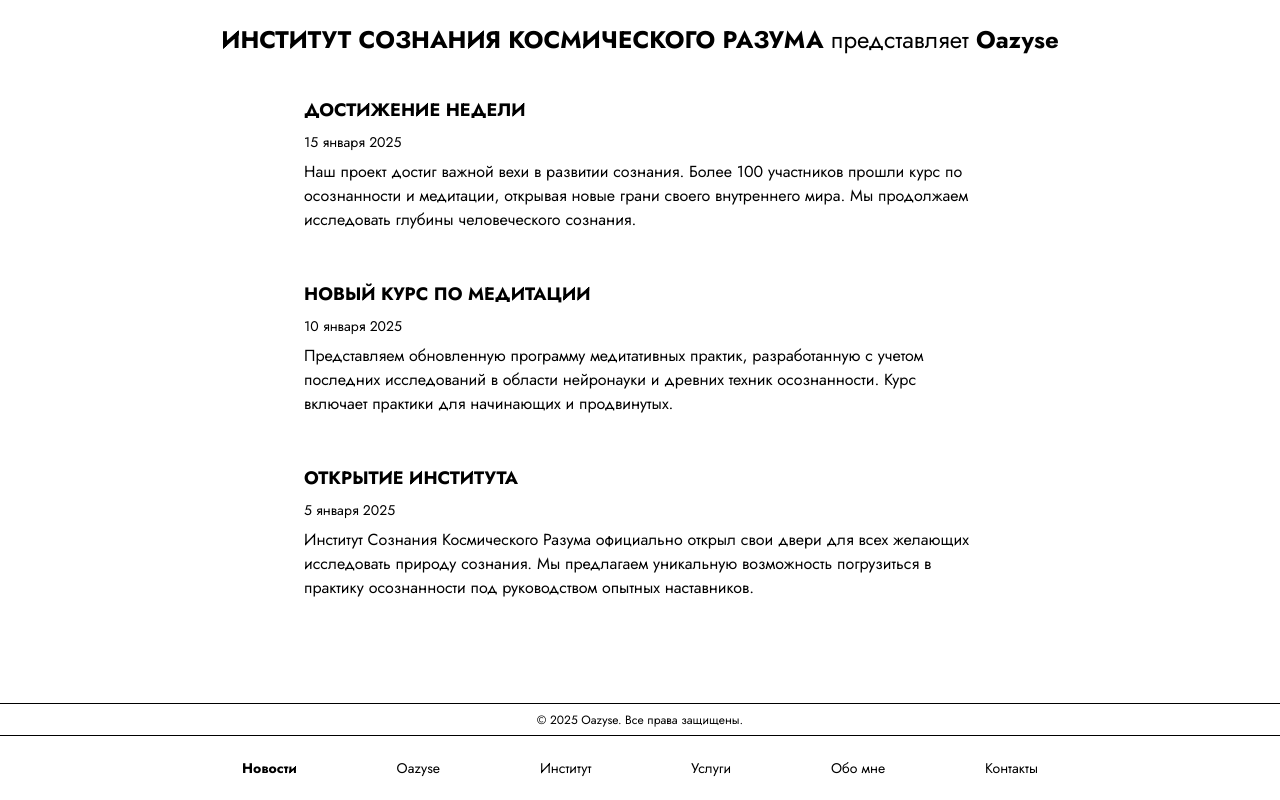
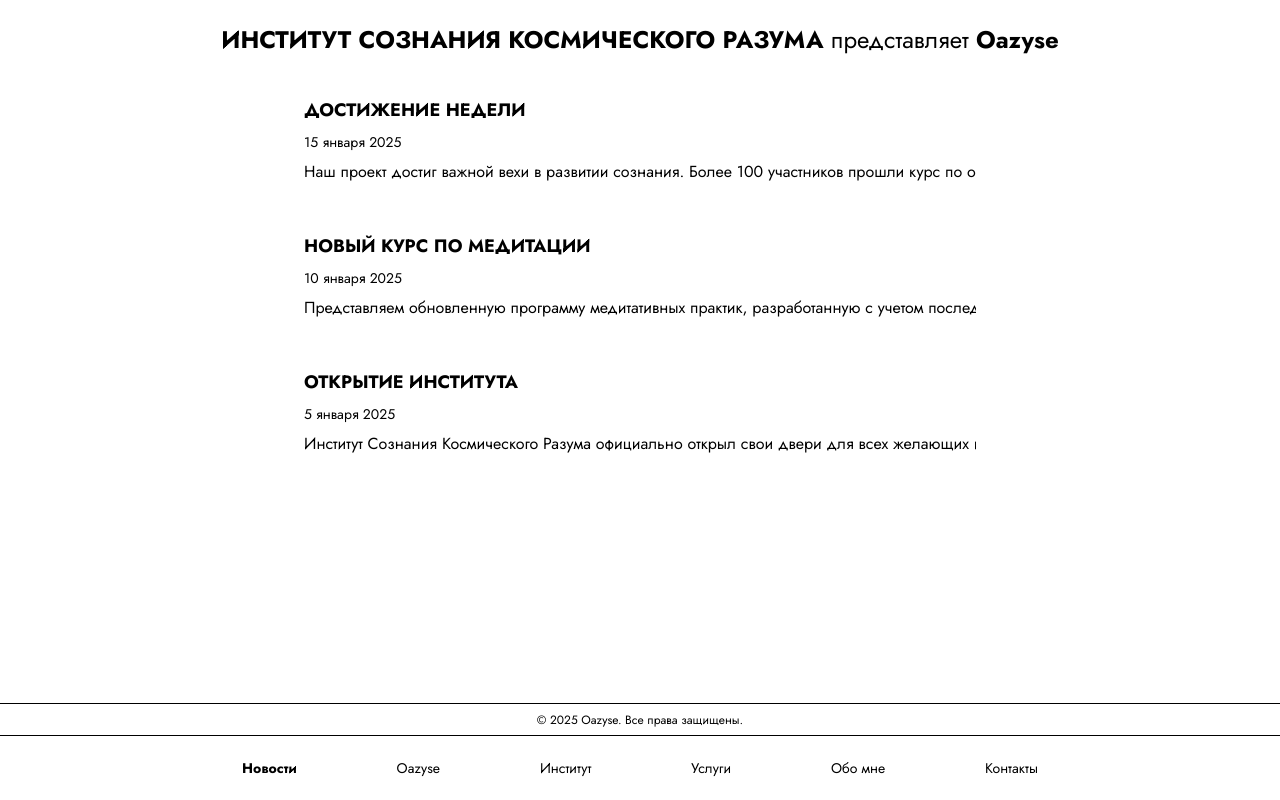
Before and after one commit to odyzesoazyse-sketch/oazyse, a React (Vite) app: page / in a window 1280 px wide. Built offline with nearby package versions, Linux system fonts and the light colour scheme; the HTML template or start-up script is replaced by a standard one.

Commit message:
Make tab swiping carousel
Implement swipe-driven tab navigation with carousel-like transitions while preserving instant tab switches on bottom tab clicks. Add drag-to-view next/previous tabs with smooth translations and reversible drag, without animation on direct tab taps.

```diff
--- a/src/pages/Index.tsx
+++ b/src/pages/Index.tsx
@@ -11,46 +11,58 @@ import ContactsSection from '@/components/sections/ContactsSection';
 const Index = () => {
   const tabs = ['news', 'oazyse', 'institute', 'services', 'about', 'contacts'];
   const [activeTab, setActiveTab] = useState('news');
-  const [direction, setDirection] = useState<'left' | 'right' | null>(null);
+  const [isDragging, setIsDragging] = useState(false);
+  const [dragOffset, setDragOffset] = useState(0);
+  const [isAnimating, setIsAnimating] = useState(false);
   const touchStartX = useRef<number>(0);
-  const touchEndX = useRef<number>(0);
   const containerRef = useRef<HTMLDivElement>(null);
 
-  const handleSwipe = () => {
-    const swipeThreshold = 50;
-    const diff = touchStartX.current - touchEndX.current;
+  const getCurrentIndex = () => tabs.indexOf(activeTab);
 
-    if (Math.abs(diff) > swipeThreshold) {
-      const currentIndex = tabs.indexOf(activeTab);
+  const handleTouchStart = (e: React.TouchEvent) => {
+    touchStartX.current = e.touches[0].clientX;
+    setIsDragging(true);
+  };
 
-      if (diff > 0 && currentIndex < tabs.length - 1) {
-        // Свайп влево - следующая вкладка
-        setDirection('left');
-        setTimeout(() => {
-          setActiveTab(tabs[currentIndex + 1]);
-          setDirection(null);
-        }, 50);
-      } else if (diff < 0 && currentIndex > 0) {
-        // Свайп вправо - предыдущая вкладка
-        setDirection('right');
-        setTimeout(() => {
-          setActiveTab(tabs[currentIndex - 1]);
-          setDirection(null);
-        }, 50);
-      }
+  const handleTouchMove = (e: React.TouchEvent) => {
+    if (!isDragging) return;
+
+    const currentX = e.touches[0].clientX;
+    const diff = currentX - touchStartX.current;
+    const currentIndex = getCurrentIndex();
+
+    // Ограничиваем drag на границах
+    if ((diff > 0 && currentIndex === 0) || (diff < 0 && currentIndex === tabs.length - 1)) {
+      setDragOffset(diff * 0.3); // Легкий эффект сопротивления на границах
+    } else {
+      setDragOffset(diff);
     }
   };
 
-  const handleTouchStart = (e: React.TouchEvent) => {
-    touchStartX.current = e.touches[0].clientX;
-  };
+  const handleTouchEnd = () => {
+    if (!isDragging) return;
 
-  const handleTouchMove = (e: React.TouchEvent) => {
-    touchEndX.current = e.touches[0].clientX;
-  };
+    setIsDragging(false);
+    const threshold = 100; // Минимальное расстояние для переключения
+    const currentIndex = getCurrentIndex();
 
-  const handleTouchEnd = () => {
-    handleSwipe();
+    if (Math.abs(dragOffset) > threshold) {
+      setIsAnimating(true);
+
+      if (dragOffset < 0 && currentIndex < tabs.length - 1) {
+        // Свайп влево - следующая вкладка
+        setActiveTab(tabs[currentIndex + 1]);
+      } else if (dragOffset > 0 && currentIndex > 0) {
+        // Свайп вправо - предыдущая вкладка
+        setActiveTab(tabs[currentIndex - 1]);
+      }
+
+      setTimeout(() => {
+        setIsAnimating(false);
+      }, 300);
+    }
+
+    setDragOffset(0);
   };
 
   useEffect(() => {
@@ -58,43 +70,57 @@ const Index = () => {
     if (!container) return;
 
     let startX = 0;
-    let endX = 0;
+    let currentX = 0;
+    let mouseDown = false;
 
     const handleMouseDown = (e: MouseEvent) => {
       startX = e.clientX;
+      currentX = e.clientX;
+      mouseDown = true;
+      setIsDragging(true);
     };
 
     const handleMouseMove = (e: MouseEvent) => {
-      if (startX === 0) return;
-      endX = e.clientX;
+      if (!mouseDown) return;
+
+      currentX = e.clientX;
+      const diff = currentX - startX;
+      const currentIndex = getCurrentIndex();
+
+      if ((diff > 0 && currentIndex === 0) || (diff < 0 && currentIndex === tabs.length - 1)) {
+        setDragOffset(diff * 0.3);
+      } else {
+        setDragOffset(diff);
+      }
     };
 
     const handleMouseUp = () => {
-      if (startX === 0) return;
+      if (!mouseDown) return;
 
-      const swipeThreshold = 50;
-      const diff = startX - endX;
+      mouseDown = false;
+      setIsDragging(false);
 
-      if (Math.abs(diff) > swipeThreshold) {
-        const currentIndex = tabs.indexOf(activeTab);
+      const threshold = 100;
+      const diff = currentX - startX;
+      const currentIndex = getCurrentIndex();
 
-        if (diff > 0 && currentIndex < tabs.length - 1) {
-          setDirection('left');
-          setTimeout(() => {
+      if (Math.abs(diff) > threshold) {
+        setIsAnimating(true);
+
+        if (diff < 0 && currentIndex < tabs.length - 1) {
           setActiveTab(tabs[currentIndex + 1]);
-            setDirection(null);
-          }, 50);
-        } else if (diff < 0 && currentIndex > 0) {
-          setDirection('right');
-          setTimeout(() => {
+        } else if (diff > 0 && currentIndex > 0) {
           setActiveTab(tabs[currentIndex - 1]);
-            setDirection(null);
-          }, 50);
-        }
         }
 
+        setTimeout(() => {
+          setIsAnimating(false);
+        }, 300);
+      }
+
+      setDragOffset(0);
       startX = 0;
-      endX = 0;
+      currentX = 0;
     };
 
     container.addEventListener('mousedown', handleMouseDown);
@@ -110,15 +136,8 @@ const Index = () => {
     };
   }, [activeTab, tabs]);
 
-  const renderSection = () => {
-    const getAnimationClass = () => {
-      if (direction === 'left') return 'animate-slide-in-left';
-      if (direction === 'right') return 'animate-slide-in-right';
-      return 'animate-slide-in-right';
-    };
-
-    const content = (() => {
-      switch (activeTab) {
+  const getSectionContent = (tab: string) => {
+    switch (tab) {
       case 'news':
         return <NewsSection />;
       case 'oazyse':
@@ -134,13 +153,60 @@ const Index = () => {
       default:
         return <NewsSection />;
     }
-    })();
+  };
+
+  const renderSection = () => {
+    const currentIndex = getCurrentIndex();
+    const prevIndex = currentIndex - 1;
+    const nextIndex = currentIndex + 1;
+
+    const getTransform = () => {
+      if (isDragging || isAnimating) {
+        return `translateX(${dragOffset}px)`;
+      }
+      return 'translateX(0)';
+    };
+
+    const getTransition = () => {
+      if (isDragging) return 'none';
+      return 'transform 0.3s ease-out';
+    };
 
     return (
-      <div key={activeTab} className={getAnimationClass()}>
-        {content}
+      <div className="relative overflow-hidden">
+        <div
+          style={{
+            transform: getTransform(),
+            transition: getTransition(),
+          }}
+          className="flex"
+        >
+          {/* Предыдущая секция */}
+          {prevIndex >= 0 && (
+            <div className="min-w-full flex-shrink-0">
+              {getSectionContent(tabs[prevIndex])}
+            </div>
+          )}
+
+          {/* Текущая секция */}
+          <div className="min-w-full flex-shrink-0" style={{ marginLeft: prevIndex < 0 ? '0' : '-100%' }}>
+            {getSectionContent(activeTab)}
+          </div>
+
+          {/* Следующая секция */}
+          {nextIndex < tabs.length && (
+            <div className="min-w-full flex-shrink-0" style={{ marginLeft: '-100%' }}>
+              {getSectionContent(tabs[nextIndex])}
+            </div>
+          )}
+        </div>
       </div>
     );
+  };
+
+  const handleTabChange = (tab: string) => {
+    // При клике на вкладку - без анимации
+    setActiveTab(tab);
   };
 
   return (
@@ -149,7 +215,8 @@ const Index = () => {
 
       <main
         ref={containerRef}
-        className="pt-24 pb-24 px-4 touch-pan-y cursor-grab active:cursor-grabbing"
+        className="pt-24 pb-24 px-4 touch-pan-y select-none"
+        style={{ cursor: isDragging ? 'grabbing' : 'grab' }}
         onTouchStart={handleTouchStart}
         onTouchMove={handleTouchMove}
         onTouchEnd={handleTouchEnd}
@@ -163,7 +230,7 @@ const Index = () => {
         © 2025 Oazyse. Все права защищены.
       </footer>
 
-      <BottomNav activeTab={activeTab} onTabChange={setActiveTab} />
+      <BottomNav activeTab={activeTab} onTabChange={handleTabChange} />
     </div>
   );
 };
```
Lines whose indentation alone changed are shown as unchanged.
